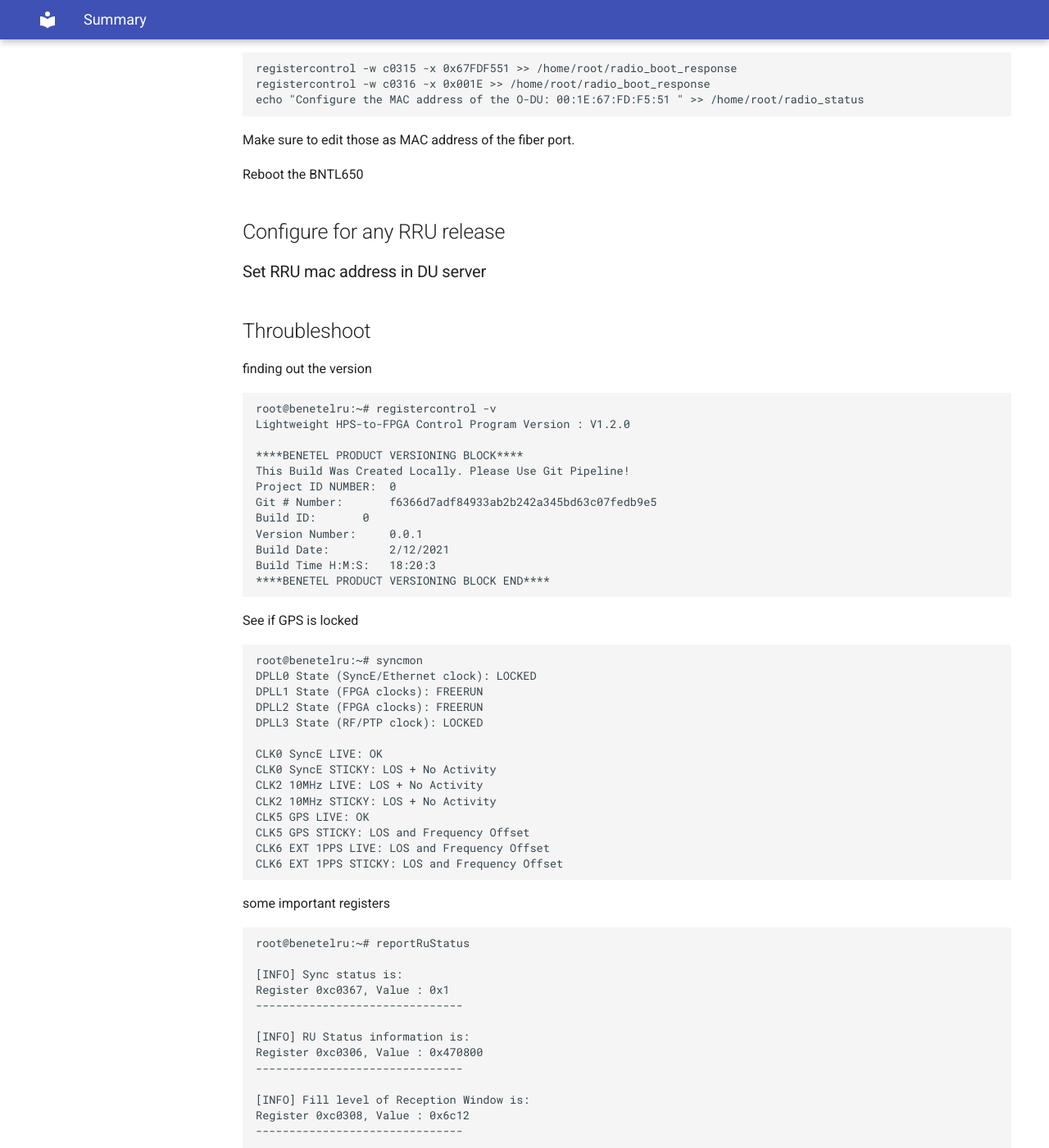
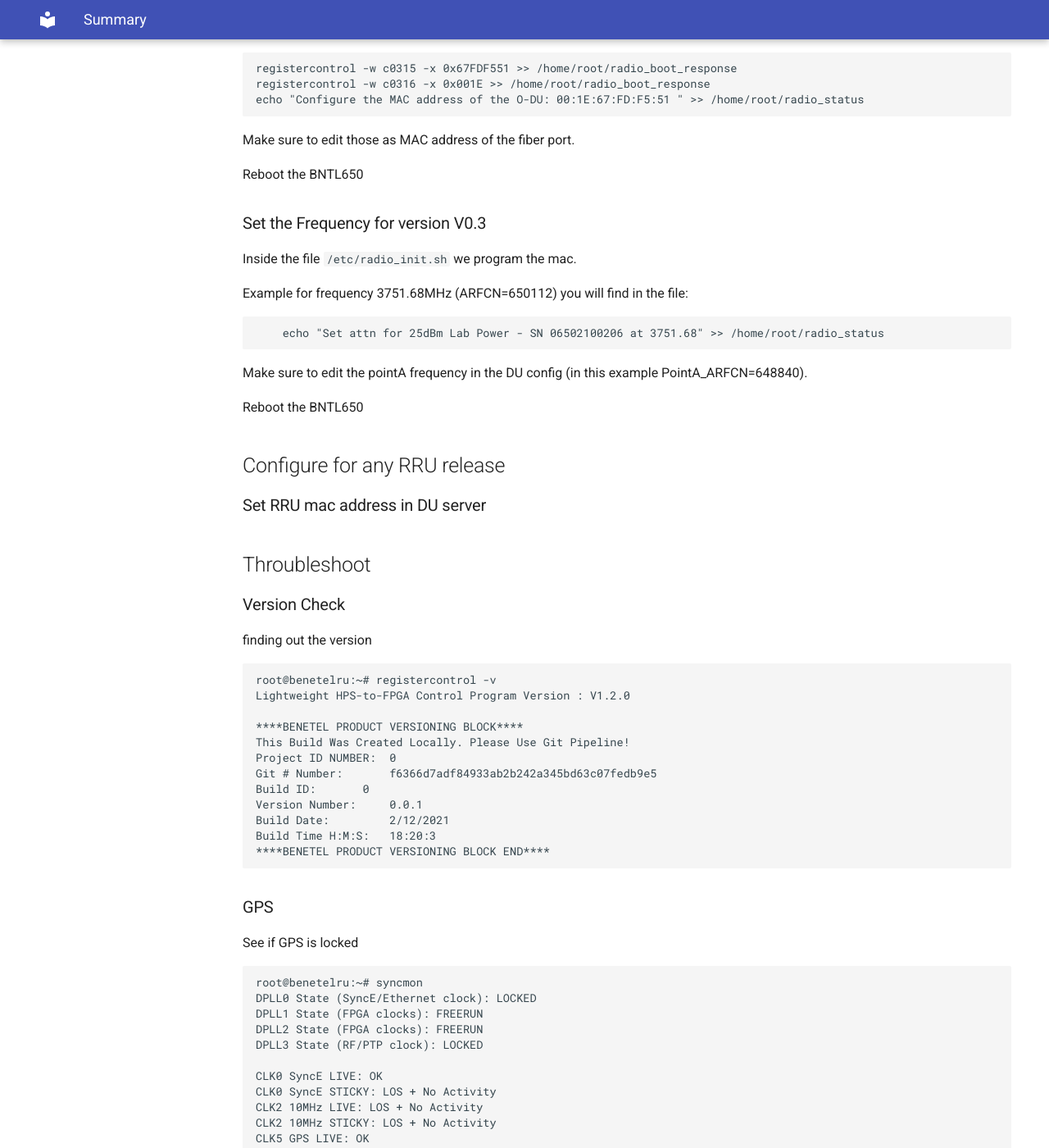
Before and after one commit to accelleran/drax-docs, an MkDocs documentation site: the page built from docs/benetel650-install/index.md, in a window 1280 px wide and 1400 px high, scrolled down 5395 px. Shown: the whole window at 82% size. Built offline with MkDocs 1.6.1 and Material for MkDocs 9.7.7, drawn with Linux system fonts in a browser that asks for light colours; the version menu is left out.

Commit message:
Update index.md
Added commands to change frequency for V3.0

````diff
--- a/docs/benetel650-install/index.md
+++ b/docs/benetel650-install/index.md
@@ -289,6 +289,18 @@ Make sure to edit those as MAC address of the fiber port.
 
 Reboot the BNTL650
 
+### Set the Frequency for version V0.3
+
+Inside the file ```/etc/radio_init.sh``` we program the mac.
+
+Example for frequency 3751.68MHz (ARFCN=650112) you will find in the file:
+
+        echo "Set attn for 25dBm Lab Power - SN 06502100206 at 3751.68" >> /home/root/radio_status
+
+Make sure to edit the pointA frequency in the DU config (in this example PointA_ARFCN=648840).
+
+Reboot the BNTL650
+
 ## Configure for any RRU release
 ### Set RRU mac address in DU server
 
@@ -296,6 +308,7 @@ Reboot the BNTL650
 
 ## Throubleshoot
 
+### Version Check
 finding out the version
 
 ```
@@ -313,6 +326,7 @@ Build Time H:M:S: 	18:20:3
 ****BENETEL PRODUCT VERSIONING BLOCK END****
 ```
 
+### GPS
 See if GPS is locked
 ```
 root@benetelru:~# syncmon
@@ -330,6 +344,7 @@ CLK5 GPS STICKY: LOS and Frequency Offset
 CLK6 EXT 1PPS LIVE: LOS and Frequency Offset
 CLK6 EXT 1PPS STICKY: LOS and Frequency Offset
 ```
+### To be noted
 some important registers
 ```
 root@benetelru:~# reportRuStatus
````
